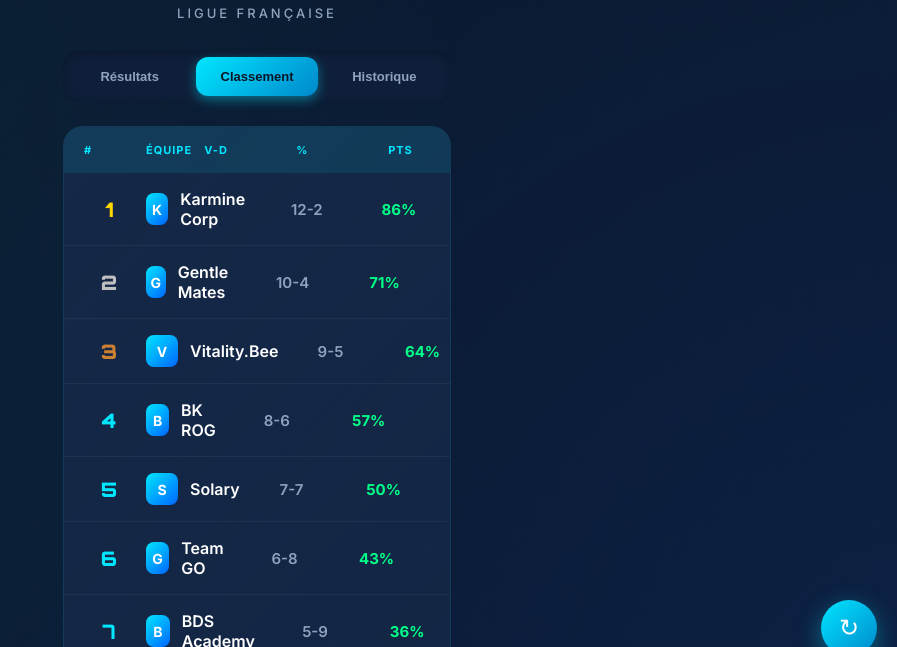
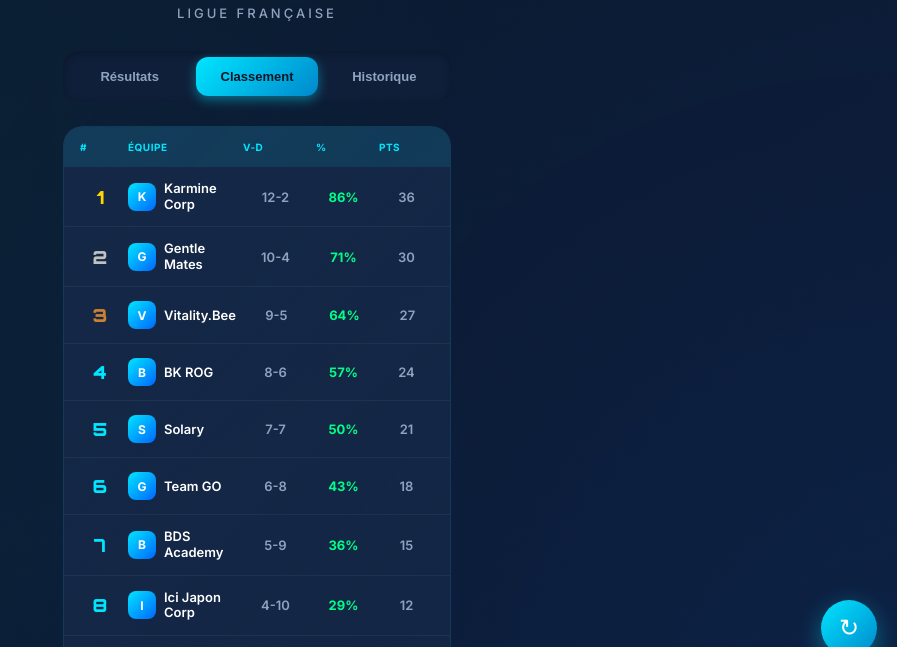
Before and after one commit to MasPow/lfl-tracker, a plain HTML site: page index.html in a window 1280 px wide. Both pictures are taken after a click on the button "Classement". Shown: the part 124-771 px from the top of the page, without its empty margins (383-1280 px from the left). Drawn offline with nearby package versions, Linux system fonts and the light colour scheme.

Commit message:
Update index.html

```diff
--- a/index.html
+++ b/index.html
@@ -281,22 +281,22 @@
 
         .ranking-header {
             display: grid;
-            grid-template-columns: 50px 1fr 80px 80px 80px;
-            gap: 12px;
-            padding: 16px 20px;
+            grid-template-columns: 40px 1fr 65px 55px 55px;
+            gap: 8px;
+            padding: 14px 16px;
             background: rgba(0, 230, 255, 0.1);
-            font-size: 11px;
+            font-size: 10px;
             font-weight: 700;
             color: var(--accent-blue);
             text-transform: uppercase;
-            letter-spacing: 1px;
+            letter-spacing: 0.5px;
         }
 
         .ranking-row {
             display: grid;
-            grid-template-columns: 50px 1fr 80px 80px 80px;
-            gap: 12px;
-            padding: 16px 20px;
+            grid-template-columns: 40px 1fr 65px 55px 55px;
+            gap: 8px;
+            padding: 14px 16px;
             border-bottom: 1px solid rgba(255, 255, 255, 0.05);
             align-items: center;
             transition: background 0.3s ease;
@@ -311,7 +311,7 @@
         }
 
         .rank {
-            font-size: 20px;
+            font-size: 18px;
             font-weight: 900;
             font-family: 'Orbitron', monospace;
             color: var(--accent-blue);
@@ -325,30 +325,33 @@
         .team-info {
             display: flex;
             align-items: center;
-            gap: 12px;
+            gap: 8px;
         }
 
         .team-logo {
-            width: 32px;
-            height: 32px;
+            width: 28px;
+            height: 28px;
             background: linear-gradient(135deg, var(--accent-blue) 0%, #0066FF 100%);
             border-radius: 8px;
             display: flex;
             align-items: center;
             justify-content: center;
             font-weight: 900;
-            font-size: 14px;
+            font-size: 12px;
             color: white;
+            flex-shrink: 0;
         }
 
         .team-full-name {
             font-weight: 600;
             color: var(--text-primary);
+            font-size: 13px;
+            line-height: 1.2;
         }
 
         .stat {
             text-align: center;
-            font-size: 15px;
+            font-size: 13px;
             font-weight: 600;
             color: var(--text-secondary);
         }
@@ -507,16 +510,17 @@
         }
 
         @media (max-width: 380px) {
-            .ranking-header, .ranking-row {
-                grid-template-columns: 40px 1fr 60px 60px 60px;
-                gap: 8px;
-                padding: 12px 16px;
-                font-size: 10px;
-            }
-
             .tab {
                 font-size: 11px;
                 padding: 10px 6px;
+            }
+
+            .team-full-name {
+                font-size: 12px;
+            }
+
+            .stat {
+                font-size: 12px;
             }
         }
     </style>
```
